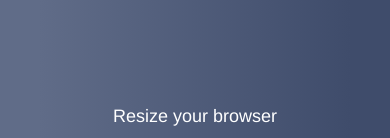
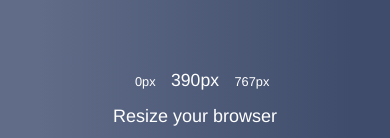
Before and after one commit to vxsx/bootstrap-breakpoints, a website: page index.html in a window 390 px wide. Shown: the part 703-841 px from the top of the page. Drawn offline with Linux system fonts and the light colour scheme.

Commit message:
add current breakpoint min/max + current width to demo

```diff
--- a/index.html
+++ b/index.html
@@ -10,7 +10,7 @@
 </head>
 <body>
     <div class="container">
-        <div class="cube cube_show_xs">
+        <div class="cube cube_show_xs js-cube">
             <div class="cube__side cube__side_front">XS</div>
             <div class="cube__side cube__side_back">MD</div>
             <div class="cube__side cube__side_left">LG</div>
@@ -19,6 +19,11 @@
             <div class="cube__side cube__side_bottom"></div>
         </div>
     </div>
+    <p class="stats">
+        <span class="js-min stats__col stats__boundary stats__boundary_min">0px</span>
+        <span class="js-current-width stats__col stats__width">400px</span>
+        <span class="js-max stats__col stats__boundary stats__boundary_max">767px</span>
+    </p>
     <p class="help-text">Resize your browser</p>
     <a class="github" href="https://github.com/vxsx/bootstrap-breakpoints">
         <span>Fork me on GitHub</span>
@@ -27,15 +32,29 @@
 </body>
 <script type="text/javascript">
     $(function () {
-        var cube = $('.cube');
-        $(window).on('change:breakpoint', function (e, current, previous) {
+        var cube = $('.js-cube');
+        var min = $('.js-min');
+        var max = $('.js-max');
+        var current = $('.js-current-width');
+        var win = $(window);
+
+        win.on('change:breakpoint', function (e, current, previous) {
+            var currentBreakpoints = Breakpoint.getBreakpoints()[current];
+
             cube.removeClass('cube_show_' + previous)
             cube.addClass('cube_show_' + current);
+
+            min.text(currentBreakpoints.min + 'px');
+            max.text(currentBreakpoints.max !== Infinity ? currentBreakpoints.max + 'px' : currentBreakpoints.max);
+
             console.groupCollapsed('Breakpoint changed');
             console.log('Current breakpoint is ' + current);
             console.log('Previous breakpoint was ' + previous);
             console.groupEnd();
-        });
+        }).on('resize', function () {
+            current.text(window.innerWidth + 'px');
+        }).trigger('resize');
+
         Breakpoint.init();
     });
 </script>
--- a/scss/style.scss
+++ b/scss/style.scss
@@ -89,6 +89,32 @@ html, body {
     transform: translateY(25vmin) rotateX(-90deg);
 }
 
+.stats {
+    position: absolute;
+    bottom: 50px;
+    left: 0;
+    width: 100%;
+    text-align: center;
+    white-space: nowrap;
+    color: white;
+}
+.stats__col {
+    display: inline-block;
+    width: 70px;
+}
+.stats__width {
+    font-size: 110%;
+}
+.stats__boundary {
+    font-size: 80%;
+}
+.stats__boundary_min {
+    text-align: right;
+}
+.stats__boundary_max {
+    text-align: left;
+}
+
 .github {
     color: white;
     right: -65px;
```
Also changed, not shown: css/style.css.
